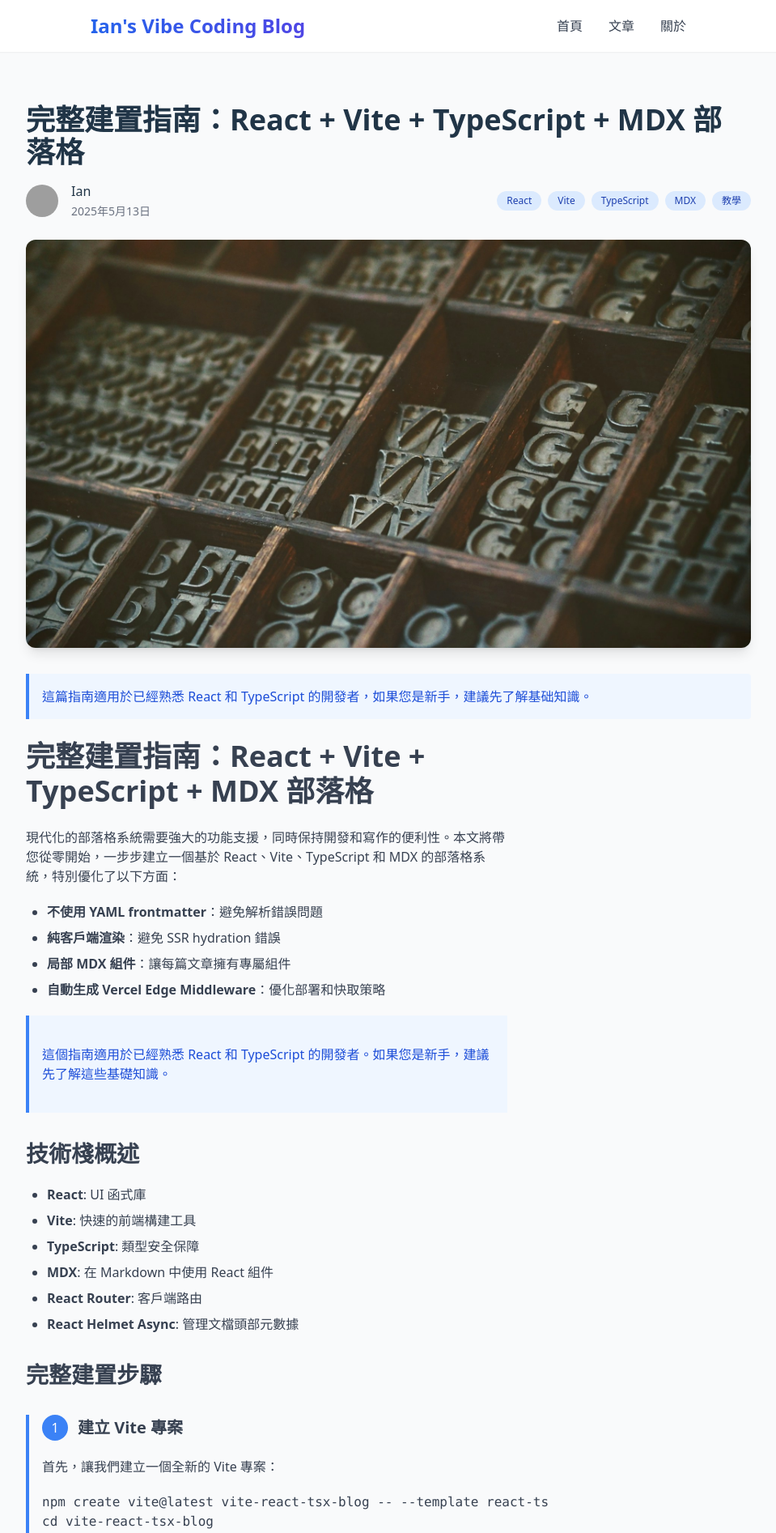
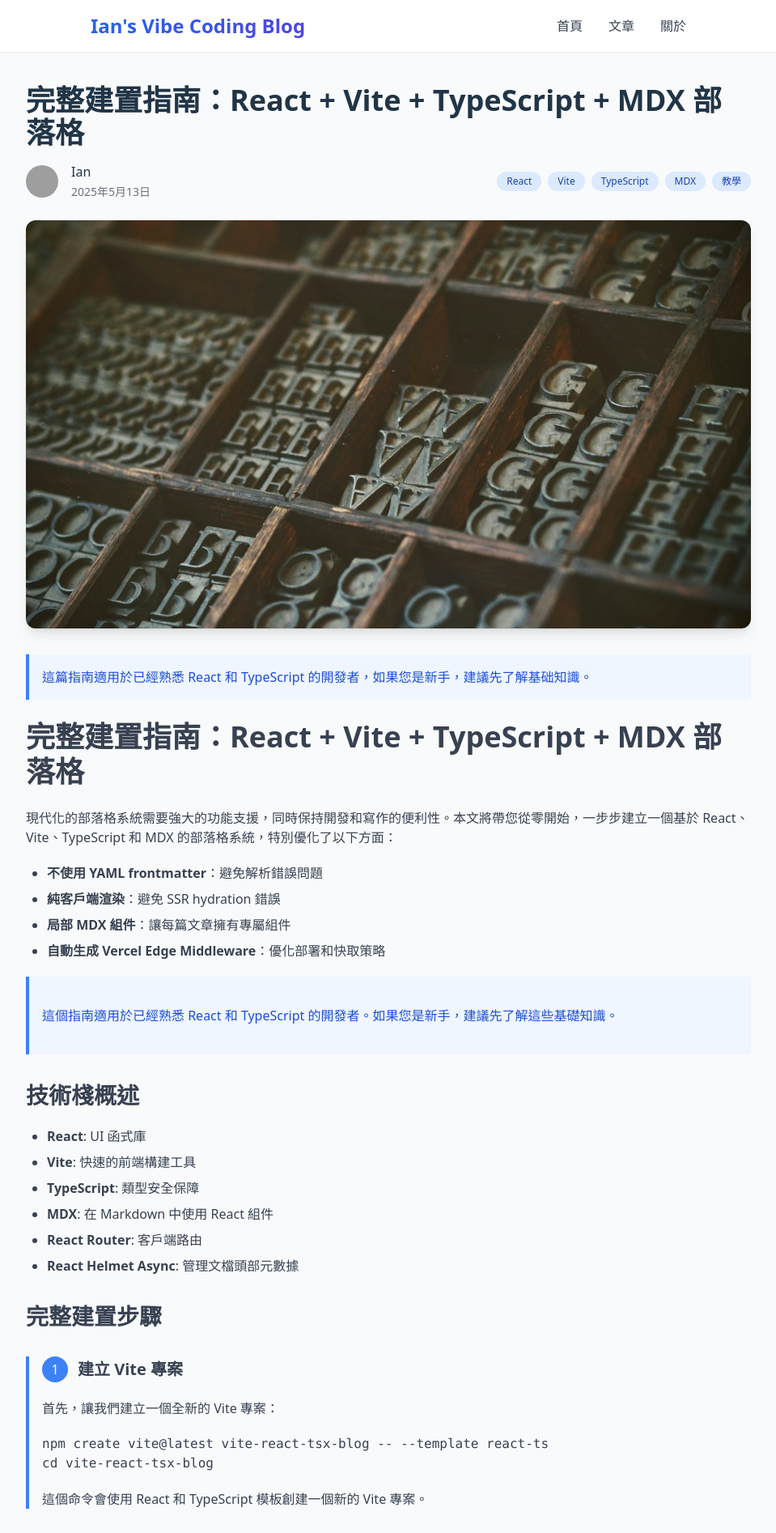
Before and after one commit to ianTPE/vite-react-mdx-blog, a React (Vite) app: page /articles/building-mdx-blog in a window 1280 px wide. Shown: the top 1893 px of the page at 81% size, without its empty margins (160-1119 px from the left). Built offline with nearby package versions, Linux system fonts and the light colour scheme; grey boxes are pictures that could not be loaded.

Commit message:
feat: add article page with MDX support and tailwind styling

```diff
--- a/src/index.css
+++ b/src/index.css
@@ -38,8 +38,12 @@ body {
 
 /* Prose styling for MDX content */
 .prose {
-  max-width: 65ch;
   color: #374151;
+}
+
+.article-content .prose {
+  width: 100%;
+  max-width: none;
 }
 
 .prose h1 {
--- a/src/pages/ArticlePage.tsx
+++ b/src/pages/ArticlePage.tsx
@@ -61,7 +61,7 @@ const ArticlePage: React.FC = () => {
         <meta name="twitter:card" content="summary_large_image" />
       </Helmet>
 
-      <article className="max-w-4xl mx-auto pt-16 pb-12">
+      <article className="max-w-4xl mx-auto pt-10 pb-12">
         {/* 文章標題 */}
         <h1 className="text-4xl font-bold mb-4">{metadata.title}</h1>
 
@@ -116,10 +116,12 @@ const ArticlePage: React.FC = () => {
         </div>
 
         {/* 文章內容 */}
-        <div className="prose lg:prose-xl max-w-none">
-          <MDXProvider components={components}>
-            <Content />
-          </MDXProvider>
+        <div className="article-content">
+          <div className="prose lg:prose-xl w-full">
+            <MDXProvider components={components}>
+              <Content />
+            </MDXProvider>
+          </div>
         </div>
       </article>
     </Layout>
```
